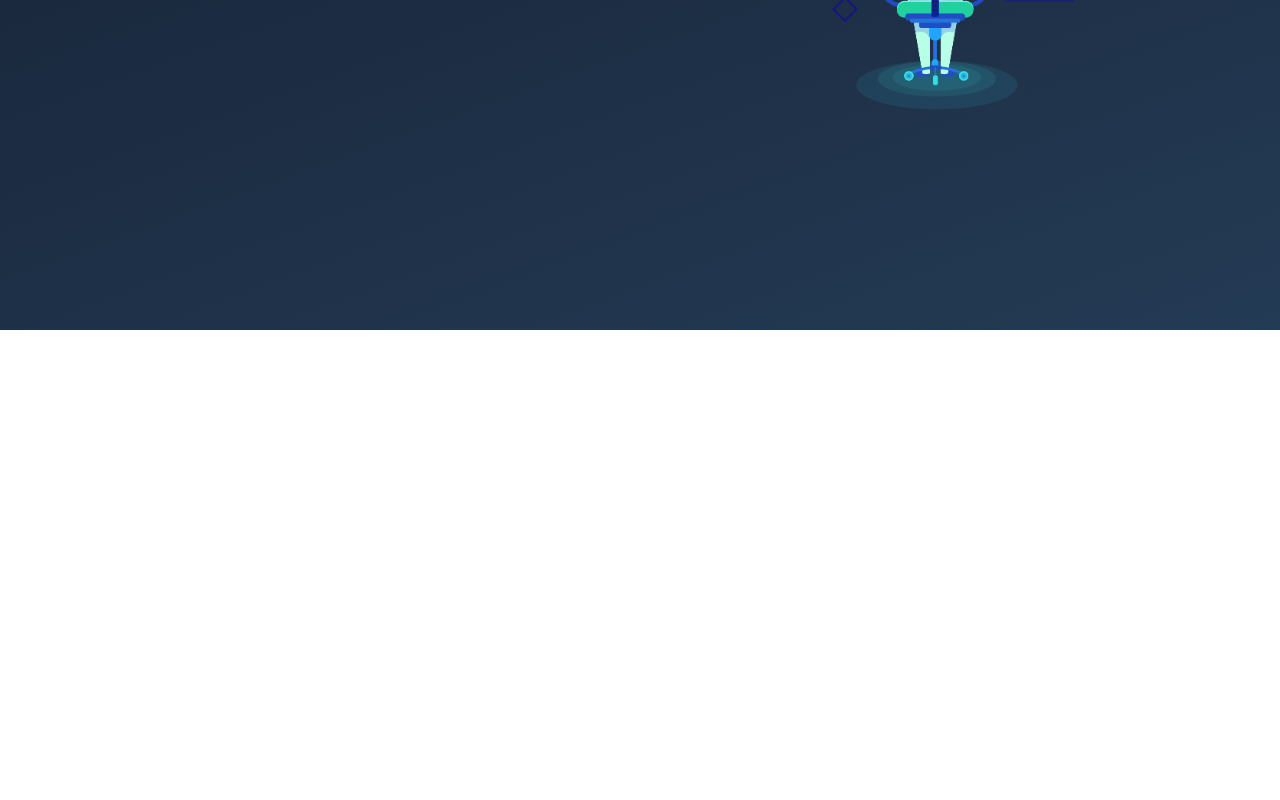
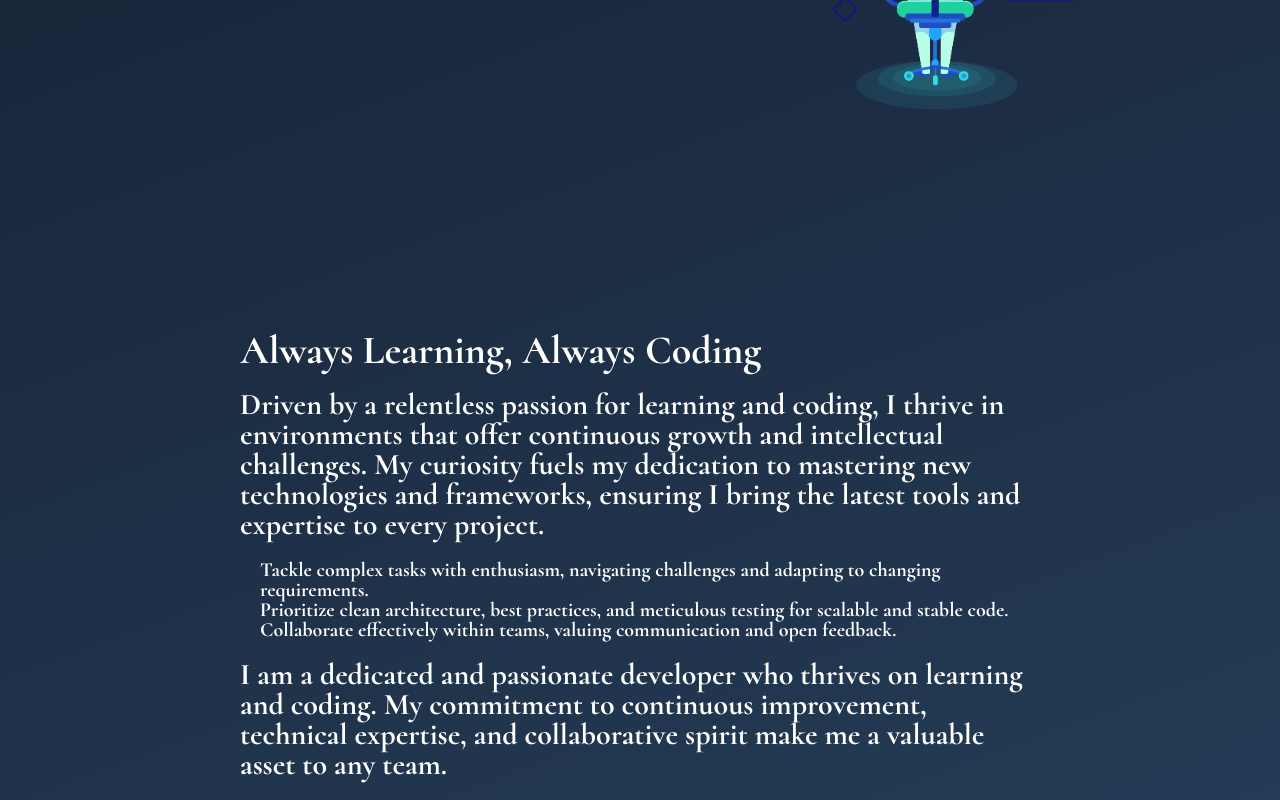
Before and after one commit to mhjarvis/Portfolio, a website built with webpack: page dist/index.html in a window 1280 px wide. Shown: the part 470-1270 px from the top of the page. Before the commit the page ends 800 px from the top, so only its background shows below. Built offline with nearby package versions, Linux system fonts and the light colour scheme.

Commit message:
Add main body section; needs styling

```diff
--- a/dist/index.html
+++ b/dist/index.html
@@ -27,6 +27,30 @@
         <img src="./images/dev-img.png" alt="image-of-programmer" class="dev-img">
     </header>
     <main>
+        <section id="always-learning-coding">
+            <h2 class="main-header">Always Learning, Always Coding</h2>
+            <p class="main-content">Driven by a relentless passion for learning and coding, I thrive in environments that offer continuous growth and intellectual challenges. My curiosity fuels my dedication to mastering new technologies and frameworks, ensuring I bring the latest tools and expertise to every project.</p>
+            <ul>
+              <li class="main-bullet">Tackle complex tasks with enthusiasm, navigating challenges and adapting to changing requirements.</li>
+              <li class="main-bullet">Prioritize clean architecture, best practices, and meticulous testing for scalable and stable code.</li>
+              <li class="main-bullet">Collaborate effectively within teams, valuing communication and open feedback.</li>
+            </ul>
+            <p class="main-content">I am a dedicated and passionate developer who thrives on learning and coding. My commitment to continuous improvement, technical expertise, and collaborative spirit make me a valuable asset to any team.</p>
+          </section>
+<!--         <div class="main-container">
+            <h2 class="headline">Always learning, always coding.</h2>
+        </div> -->
+
+
+
+<!-- Driven by a relentless passion for learning and coding, I thrive in environments that offer continuous growth and intellectual challenges. My curiosity fuels my dedication to mastering new technologies and frameworks, ensuring I bring the latest tools and expertise to every project. I believe the best developers are lifelong learners, and I embody that spirit through my proactive approach to self-improvement and knowledge acquisition.
+
+This commitment to learning translates into tangible results. I tackle complex tasks with enthusiasm, adeptly navigating challenges and adapting to changing requirements. My code reflects my commitment to clean architecture, best practices, and meticulous testing, ensuring scalability and stability for long-term success.
+
+Beyond technical proficiency, I am a collaborative team player who values communication and open feedback. I believe the best solutions arise from diverse perspectives, and I actively seek opportunities to learn from and contribute to my team's collective knowledge.
+
+In short, I am a dedicated and passionate developer who thrives on learning and coding. My commitment to continuous improvement, technical expertise, and collaborative spirit make me a valuable asset to any team. -->
+
     </main>
     <footer>
 
--- a/dist/styles.css
+++ b/dist/styles.css
@@ -29,7 +29,7 @@ body {
     position: relative;
     width: 100vw;
     max-width: 1200px;
-    height: 100vh;
+    min-height: 100vh;
     display: flex;
     flex-direction: column;
     align-items: center;
@@ -119,3 +119,28 @@ h1 {
     from { border-color: transparent }
     to { border-color: orange }
 }
+
+
+/*************************************/
+/******** MAIN BODY CONTENT **********/
+/*************************************/
+
+#always-learning-coding {
+    width: 800px;
+
+}
+
+.main-header {
+    font-size: 4rem;
+    margin-bottom: 2rem;
+}
+
+.main-content {
+    font-size: 3rem;
+    margin: 2rem 0;
+}
+
+.main-bullet {
+    margin-left: 2rem;
+    font-size: 2rem;
+}
```
